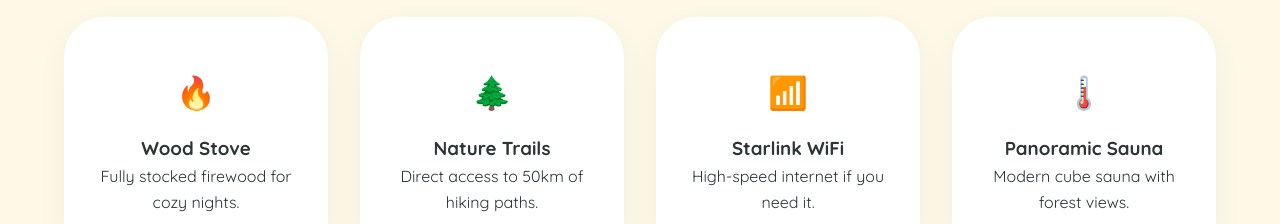
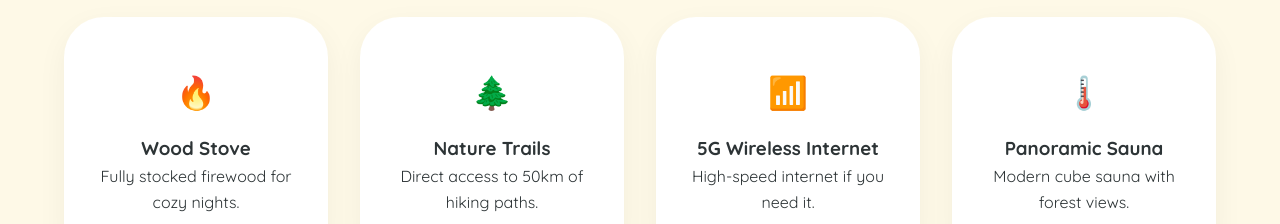
Before and after one commit to mar1uz/cabana-test, a plain HTML site: page index.html in a window 1280 px wide. Shown: the part 1000-1224 px from the top of the page. Drawn offline with Linux system fonts and the light colour scheme.

Commit message:
Update internet to 5G Wireless

```diff
--- a/index.html
+++ b/index.html
@@ -484,7 +484,7 @@
             </div>
             <div class="feature-item">
                 <span class="feature-icon">📶</span>
-                <h3>Starlink WiFi</h3>
+                <h3>5G Wireless Internet</h3>
                 <p>High-speed internet if you need it.</p>
             </div>
             <div class="feature-item">
```
